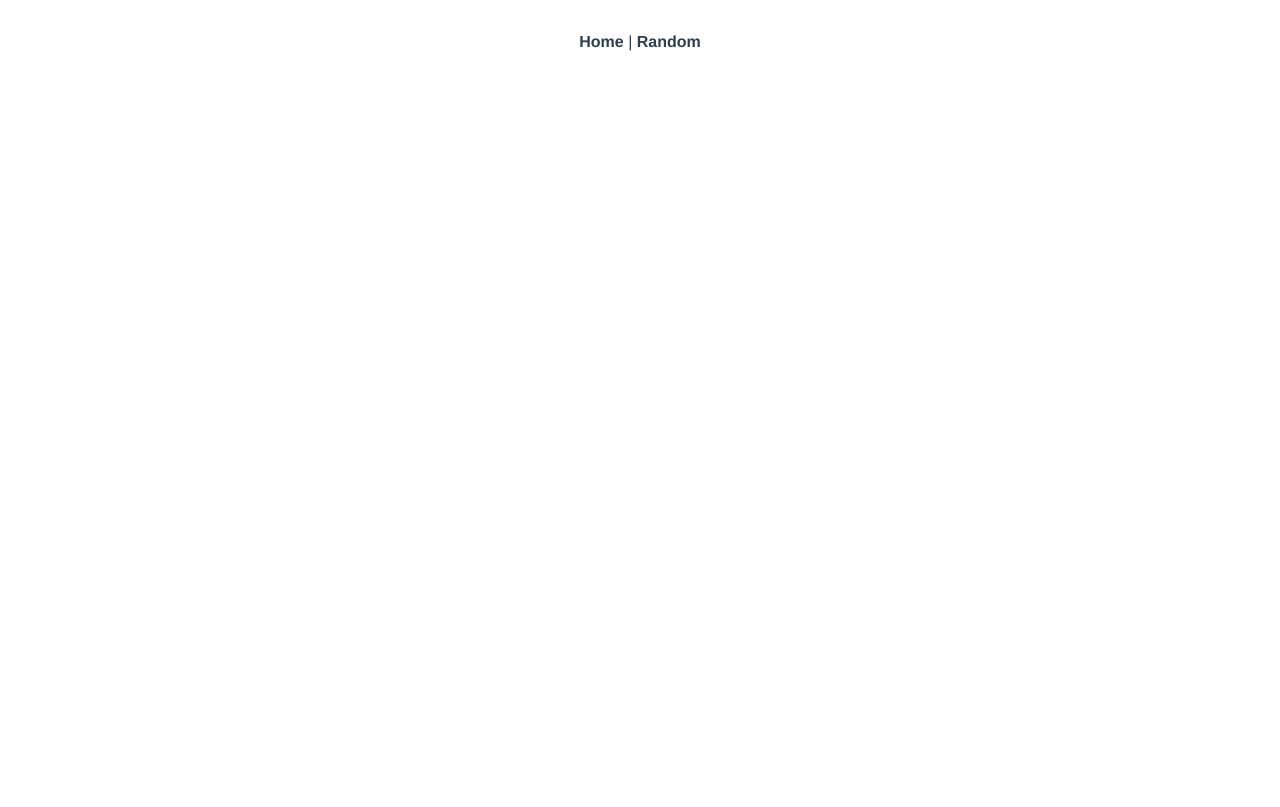
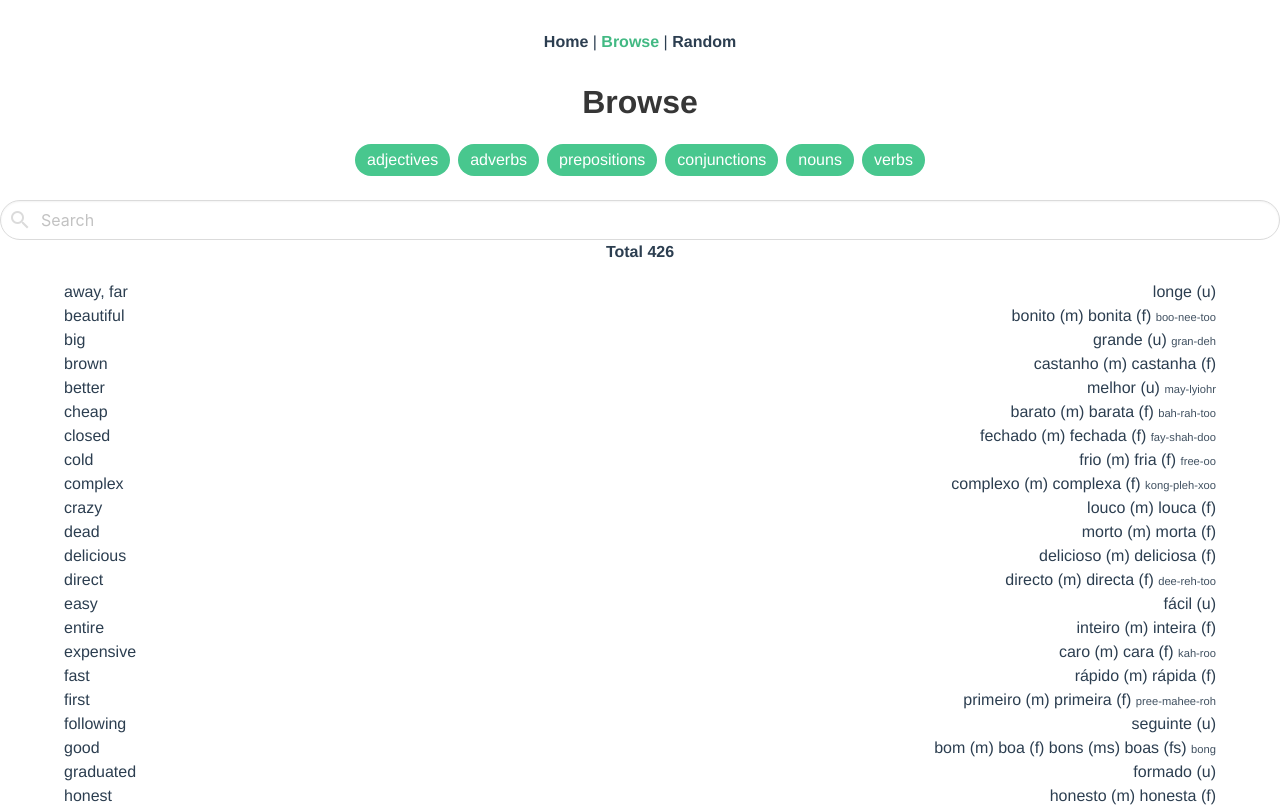
Before and after one commit to levosos/dictao, a Vue app: page /browse in a window 1280 px wide. Shown: the top 807 px of the page. Built offline with nearby package versions, Linux system fonts and the light colour scheme.

Commit message:
Introducing 'Browse' page
- Showing all words
- Filtering by tags

```diff
--- a/src/App.vue
+++ b/src/App.vue
@@ -2,6 +2,7 @@
   <div id="app">
     <div id="nav">
       <router-link to="/">Home</router-link> |
+      <router-link to="/browse">Browse</router-link> |
       <router-link to="/random">Random</router-link>
     </div>
     <router-view/>
--- a/src/main.js
+++ b/src/main.js
@@ -5,7 +5,7 @@ import router from './router'
 Vue.config.productionTip = false
 
 // include buefy components and styles
-import { Button, Checkbox, Icon, Table, Tabs } from 'buefy'
+import { Button, Checkbox, Icon, Input, Table, Tabs, Tag } from 'buefy'
 import 'buefy/dist/buefy.css'
 
 // include material design icons font styles
@@ -14,8 +14,10 @@ import '@mdi/font/css/materialdesignicons.css'
 Vue.use(Button)
 Vue.use(Checkbox)
 Vue.use(Icon)
+Vue.use(Input)
 Vue.use(Table)
 Vue.use(Tabs)
+Vue.use(Tag)
 
 new Vue({
   router,
--- a/src/router/index.js
+++ b/src/router/index.js
@@ -3,6 +3,7 @@ import VueRouter from 'vue-router'
 
 // views
 import Home from '../views/Home.vue'
+import Browse from '../views/Browse.vue'
 
 // components
 import Page from '../components/Page.vue'
@@ -22,6 +23,10 @@ const routes = [
   {
     path: '/',
     component: Home
+  },
+  {
+    path: '/browse',
+    component: Browse
   },
   {
     path: '/random',
--- /dev/null
+++ b/src/views/Browse.vue
@@ -0,0 +1,123 @@
+<template>
+  <section>
+    <h2 class="title">Browse</h2>
+    <b-taglist>
+      <b-tag rounded size="is-medium" v-for="tag in tags" :key="tag" :type="tag_type(tag)" @click.native="tag_clicked(tag)">
+        {{ tag }}
+      </b-tag>
+    </b-taglist>
+    <b-input rounded placeholder="Search" type="search" icon="magnify" v-model="filter"></b-input>
+    <b>Total {{ filtered_data.length }}</b>
+    <section id="list">
+      <div class="translation" v-for="word in filtered_data" :key="word.e + word.p">
+        <Word :word="word.e"/>
+        <Word :word="word.p" :pronunciation="word.pronunciation"/>
+      </div>
+    </section>
+  </section>
+</template>
+
+<script>
+import Word from '../components/Word.vue'
+
+import collections from '../collections/all'
+
+export default {
+  name: 'Browse',
+  components: {
+    Word,
+  },
+  props: {
+    'data': Array,
+  },
+  data() {
+    return {
+      filter: '',
+      tags: [],
+      selected_tags: [],
+    }
+  },
+  created() {
+    // find all available tags
+    this.tags = [...new Set([].concat(...(([].concat(...collections)).map(o => o.tags || []))))]
+
+    // select all of them initially
+    this.selected_tags = [...this.tags]
+  },
+  methods: {
+    tag_type(tag) {
+      return this.selected_tags.indexOf(tag) === -1 ? 'is-success is-light' : 'is-success'
+    },
+    tag_clicked(tag) {
+      const index = this.selected_tags.indexOf(tag)
+      if (index === -1) {
+        this.selected_tags.push(tag)
+      } else {
+        this.selected_tags.splice(index, 1)
+      }
+    },
+  },
+  computed: {
+    filtered_data() {
+      const filter_lowercase = this.filter.toLowerCase()
+
+      const filter = function(o) {
+        const english = o.e.toLowerCase()
+        if (english.indexOf(filter_lowercase) !== -1) {
+          return true
+        }
+
+        const translate = {
+          // https://en.wikipedia.org/wiki/Portuguese_orthography#Diacritics
+          'á': 'a',
+          'â': 'a',
+          'ã': 'a',
+          'à': 'a',
+          'ç': 'c',
+          'é': 'e',
+          'ê': 'e',
+          'è': 'e',
+          'í': 'i',
+          'ì': 'i',
+          'ó': 'o',
+          'ô': 'o',
+          'õ': 'o',
+          'ò': 'o',
+          'ú': 'u',
+          'ù': 'u',
+        };
+        var re = /[áâãàçéêèíìóôõòúù]/g;
+        const portuguese = o.p.toLowerCase().replace(re, match => translate[match]);
+        if (portuguese.indexOf(filter_lowercase) !== -1) {
+          return true
+        }
+
+        return false
+      }.bind(this)
+
+      let result = []
+
+      for (const collection of collections) {
+        result.push(...collection.filter(filter))
+      }
+
+      return result.filter(o => this.selected_tags.some(tag => o.tags.indexOf(tag) !== -1))
+    },
+  }
+}
+</script>
+
+<style scoped>
+.tags {
+  justify-content: center;
+}
+#list {
+  margin-top: 1rem;
+  margin-left: 5vw;
+  margin-right: 5vw;
+}
+.translation {
+  display: flex;
+  justify-content: space-between;
+}
+</style>
--- a/src/views/Home.vue
+++ b/src/views/Home.vue
@@ -1,7 +1,8 @@
 <template>
   <div class="home">
     <h1 class="title">Welcome to Dictão</h1>
-    <b-button id="practice" type="is-success" size="is-large" tag="router-link" to="/random">Practice something</b-button>
+    <b-button type="is-success" size="is-large" tag="router-link" to="/browse">Browse</b-button>
+    <b-button type="is-success" size="is-large" tag="router-link" to="/random">Practice</b-button>
     <p>You can also just go somewhere</p>
     <div><router-link to="/nouns">Substantivos</router-link></div>
     <div><router-link to="/verbs">Verbos</router-link></div>
@@ -19,12 +20,11 @@ export default {
 </script>
 
 <style scoped>
-#practice {
+.button {
   width: 90%;
 
   /* top header has a margin-bottom of 1.5 rem */
-  margin-top: 1.5rem;
-  margin-bottom: 3rem;
+  margin: 0.5rem;
 }
 a {
   font-size: 140%;
```
